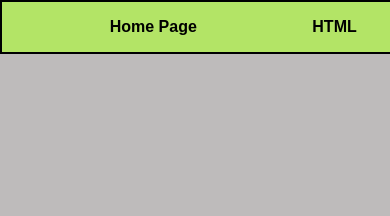
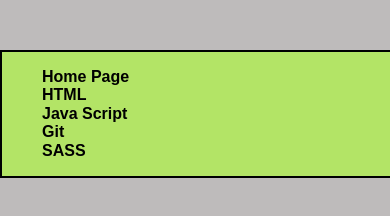
Before and after one commit to norbert-lukaszuk/homepage--gulp, a website: page src/content/css.html in a window 390 px wide. Drawn offline with nearby package versions, Linux system fonts and the light colour scheme; files that its build step writes are made by us from their sources.

Commit message:
mediaqueries

```diff
--- a/src/scss/main.scss
+++ b/src/scss/main.scss
@@ -86,24 +86,37 @@ body{
   background: greenyellow;
 
 }
+
+
 .mainNavigation{
+
+  @media (max-width: 640px){
+    .mainNavigation__list{
+      flex-direction: column;
+      }
+    }
+
+
   background: rgba(172, 255, 47, 0.603);
-  position: fixed;
-  top: 0;
+   position: fixed;
+   margin: 0 auto;
   border: solid black 2px;
-  width: 960px;
+  width: 760px;
 
     &__list{
+
       display: flex;
       list-style: none;
       flex-direction: row;
-      flex-wrap: wrap;
+      flex-wrap: nowrap;
       justify-content: space-around;
-      padding-inline-start: 0;
-      padding: 0 50px;
+      // padding-inline-start: 0;
+      // padding: 0 50px;
 
 
     }
+
+
     &__list-visible{
 
         display: flex;
@@ -115,16 +128,15 @@ body{
       text-decoration: none;
       color: black;
       font-weight: 700;
-      padding: 0 50px;
+      // padding: 0 50px;
 
       &:hover{
         color: tomato;
       }
     }
 
+  }
 
-
-}
 .image{
   display: flex;
   flex-direction: column;
@@ -356,16 +368,10 @@ span{
     }
 }
 }
-@media (max-width: 640px){
-  .mainNavigation{
-    //display: none;
-  }
-  .mainNavigation__list{
-    flex-direction: row;
-  }
 
 
-}
+
+
 @media (min-width: 641px){
 
   #button{
```
